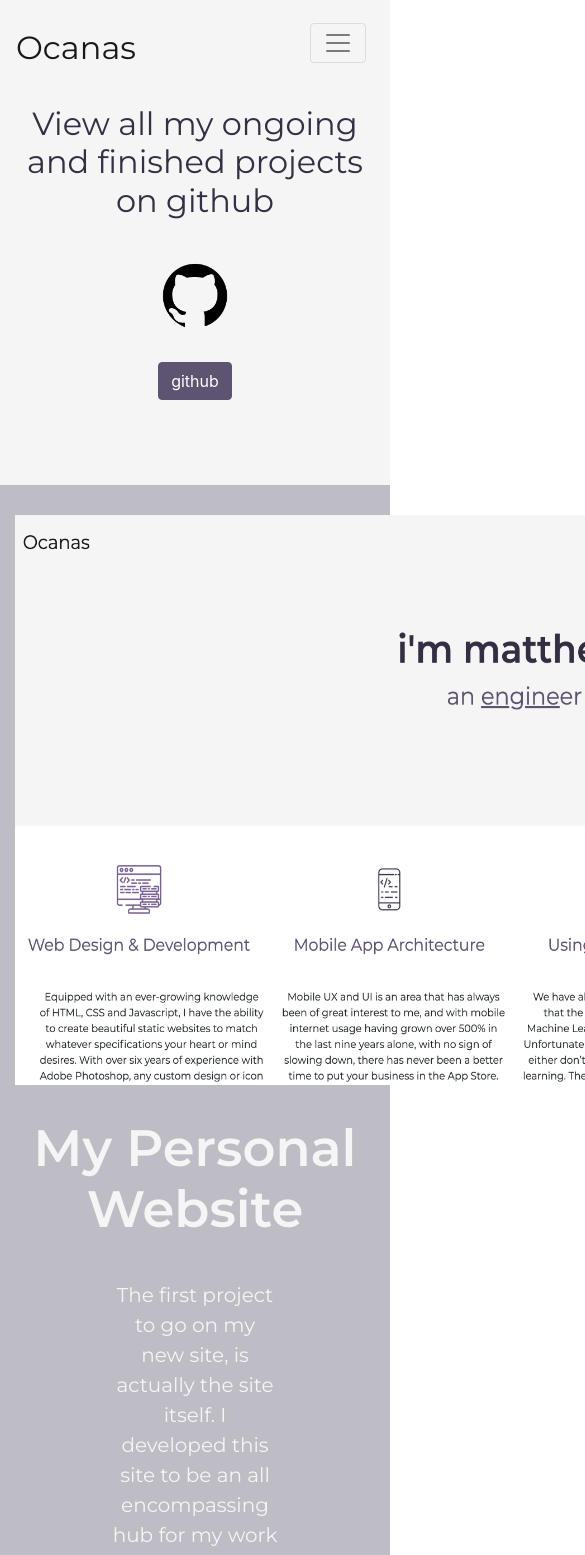
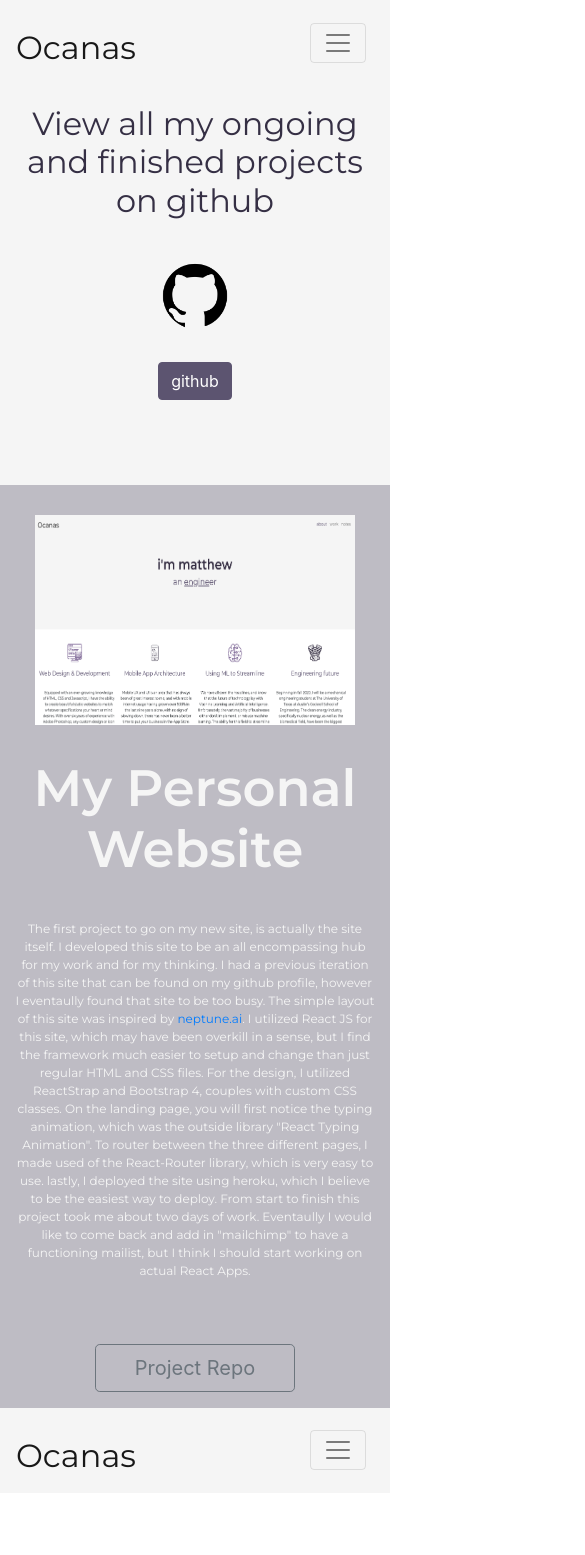
Before and after one commit to mattocanas/personalwebsite, a React (Create React App) app: page /work in a window 390 px wide. Shown: the top 1555 px of the page, 585 px wide, since content can reach past the window. After the commit the page ends 1493 px from the top, so only its background shows below. Built offline with nearby package versions, Linux system fonts and the light colour scheme.

Commit message:
made responsive for mobile

```diff
--- a/src/components/Work.js
+++ b/src/components/Work.js
@@ -47,7 +47,7 @@ const Work = () => {
         </Row>
 
         <Row align='center'>
-          <Col className='col-6 mx-auto'>
+          <Col className='col-6 mx-auto' lg='6' xs='12'>
             <p
               className='work-text'
               style={{ color: "#F5F5F5", paddingTop: "2rem" }}
--- a/src/components/styles/About.css
+++ b/src/components/styles/About.css
@@ -148,3 +148,19 @@
   color: #f5f5f5;
   text-decoration: none;
 }
+
+@media screen and (max-width: 600px) {
+  .input-header {
+    font-size: 1rem;
+    color: #2a2438;
+    font-family: "Montserrat", sans-serif;
+  }
+}
+
+@media screen and (max-width: 600px) {
+  .email-link {
+    font-size: 0.7rem;
+    color: white;
+    font-family: "Montserrat", sans-serif;
+  }
+}
--- a/src/components/styles/Work.css
+++ b/src/components/styles/Work.css
@@ -24,7 +24,9 @@
 .project-container {
   background-color: #bebcc4;
   max-width: 100%;
-  height: 1350px;
+  /* height: 1350px; */
+  max-height: fit-content;
+  padding-bottom: 1rem;
 }
 
 .work-title {
@@ -36,6 +38,12 @@
 .work-text {
   font-family: "Montserrat", sans-serif;
   font-size: 20px;
+}
+
+@media screen and (max-width: 600px) {
+  .work-text {
+    font-size: 12px;
+  }
 }
 
 .header-icon {
@@ -53,7 +61,7 @@
 }
 
 .project-img {
-  height: 600px;
-  width: 1000px;
+  height: 15rem;
+  width: 20rem;
   padding-top: 30px;
 }
```
